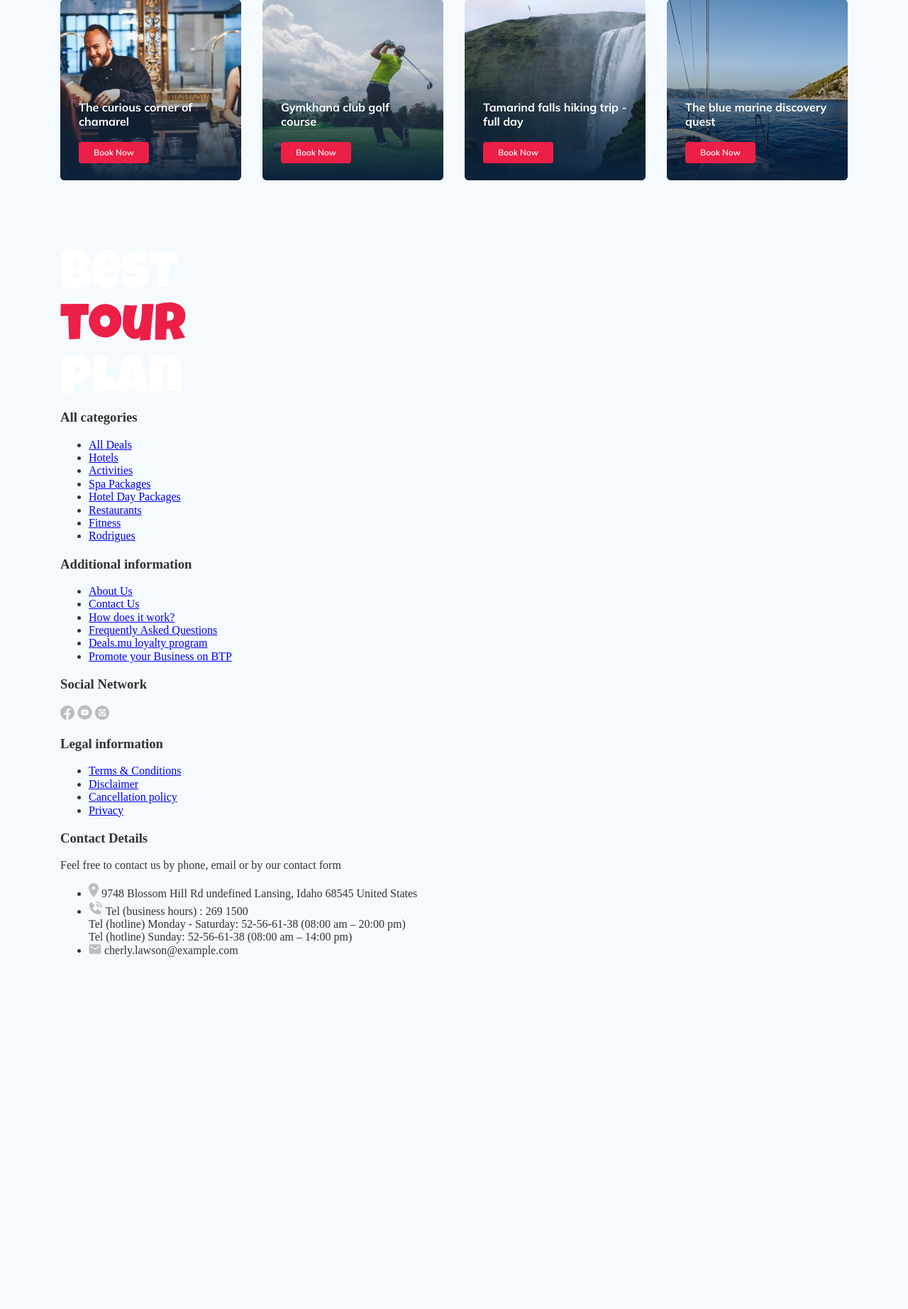
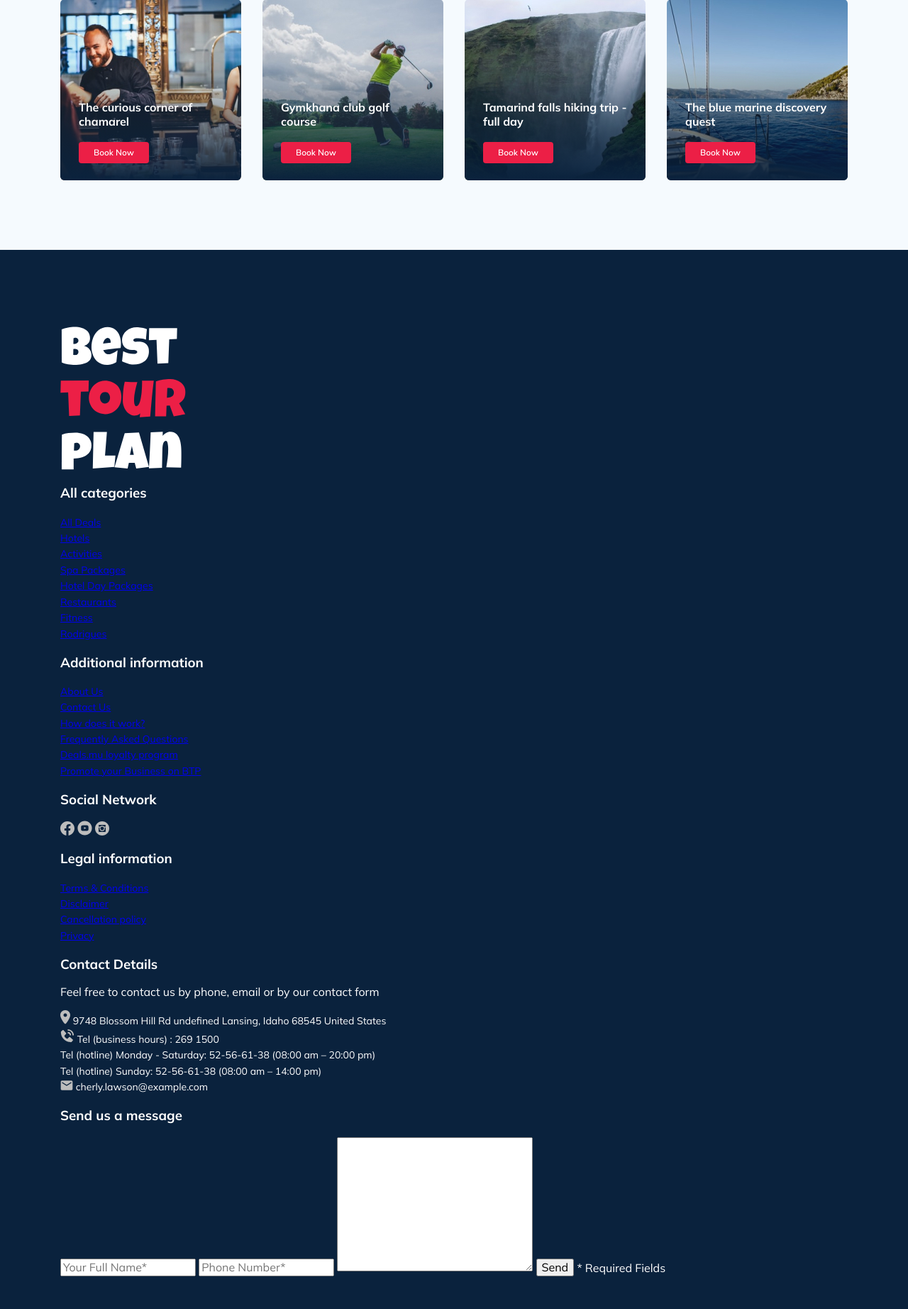
Before and after one commit to simolex/tour-plan, a PHP site: page / in a window 1280 px wide. Shown: the part 1830-3674 px from the top of the page at 71% size. Before the commit the page ends 3178 px from the top, so only its background shows below. Run offline with PHP 8.4, Linux system fonts and the light colour scheme.

Commit message:
create: block Footer #p4

```diff
--- a/css/style.css
+++ b/css/style.css
@@ -1175,6 +1175,26 @@ template {
   font-size: 12px;
   line-height: 16.37px;
   padding: 7px 21px;
+}
+
+.footer {
+  font-family: Mulish;
+  font-style: normal;
+  background-color: #0A223D;
+  color: #FFFFFF;
+  padding: 108px 0 46px;
+}
+
+.footer__ul {
+  padding: 0;
+  margin: 0;
+  list-style-type: none;
+}
+
+.footer__item {
+  font-weight: 400;
+  font-size: 14px;
+  line-height: 160%;
 }
 
 @media (max-width: 1200px) {
--- a/index.html
+++ b/index.html
@@ -491,6 +491,19 @@
               cherly.lawson@example.com
             </li>
           </ul>
+          <!-- /.footer__ul -->
+          <div class="footer__contact-form">
+            <h3 class="footer__title">Send us a message</h3>
+            <form action="#" class="footer__form">
+              <input type="text" class="input footer__input" placeholder="Your Full Name*" />
+              <input type="text" class="input footer__input" placeholder="Phone Number*" />
+              <textarea cols="30" rows="10" class="footer__message" placeholder="Message">
+              </textarea>
+              <button class="button footer__button" type="submit">Send</button>
+              <span class="footer__info">* Required Fields</span>
+            </form>
+          </div>
+          <!-- /.footer__contact-form -->
         </div>
         <!-- /.footer-wrapper -->
       </div>
--- /dev/null
+++ b/sass/blocks/_footer.sass
@@ -0,0 +1,14 @@
+.footer
+   font-family: Mulish
+   font-style: normal
+   background-color: $dark
+   color: $light
+   padding: 108px 0 46px
+   &__ul
+      padding: 0
+      margin: 0
+      list-style-type: none
+   &__item
+      font-weight: 400
+      font-size: 14px
+      line-height: 160%
--- a/sass/style.sass
+++ b/sass/style.sass
@@ -16,5 +16,7 @@
 @import 'blocks/reviews'
 //Style for block: Activities
 @import 'blocks/activities'
+//Style for block: Footer
+@import 'blocks/footer'
 //media css
 @import 'media'
```
